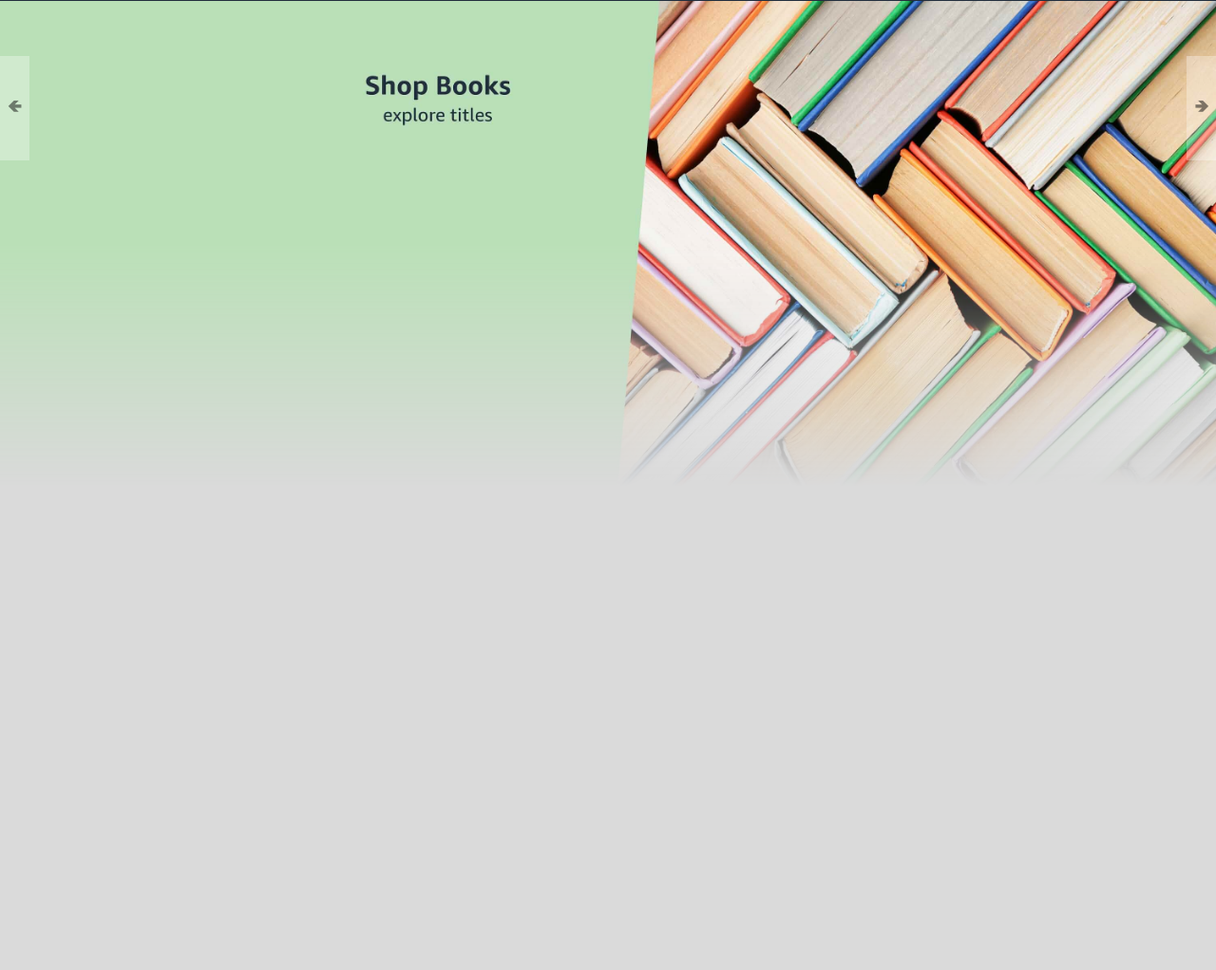
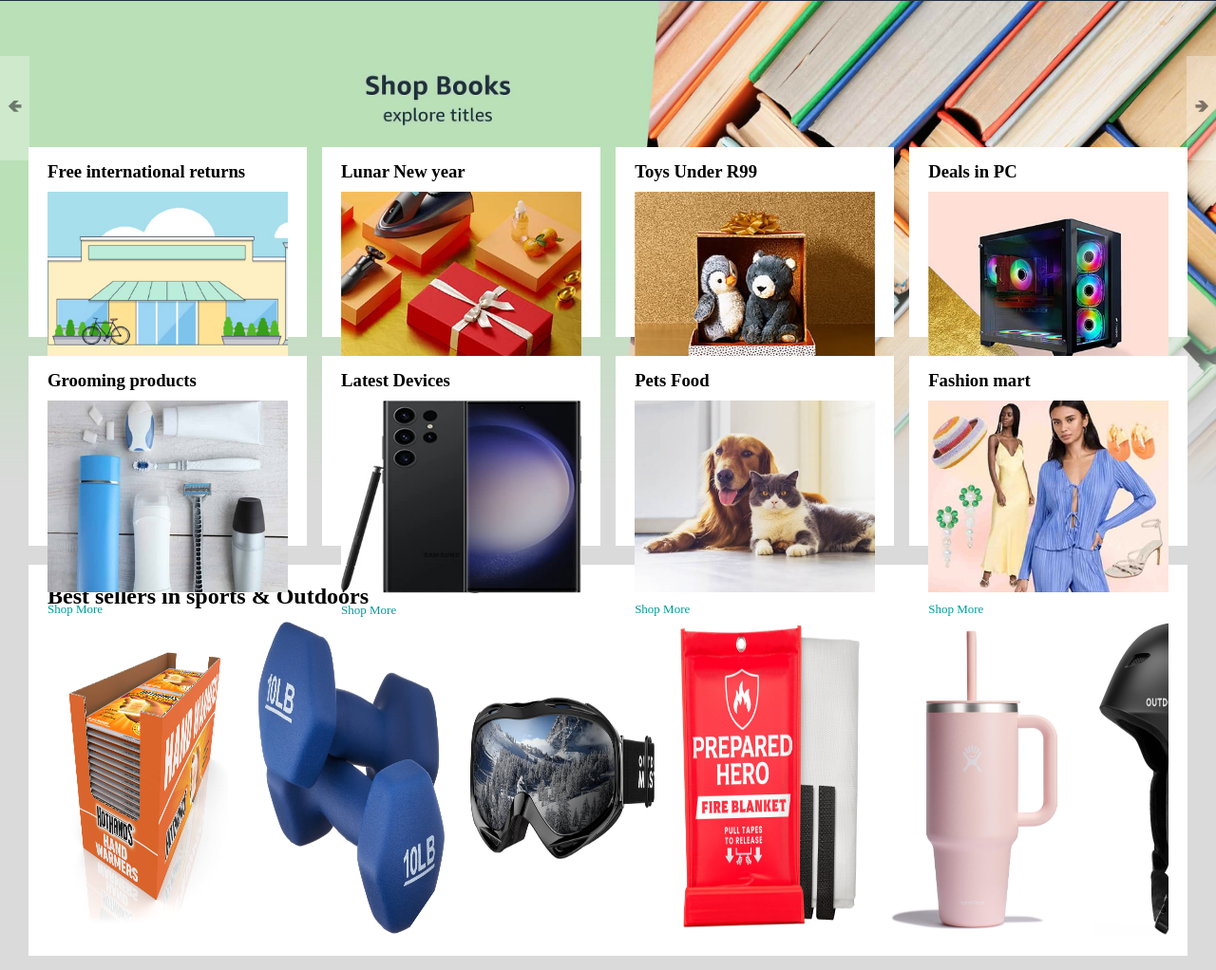
Before and after one commit to Bornrich39/JuniorM, a plain HTML site: page index.html in a window 1280 px wide. Shown: the part 101-1123 px from the top of the page at 95% size. Before the commit the page ends 800 px from the top, so only its background shows below. Drawn offline with Linux system fonts and the light colour scheme.

Commit message:
Amazon Details
Adding details and functionaliyty

```diff
--- a/index.html
+++ b/index.html
@@ -49,7 +49,7 @@
 
     <div class="nav-bottom">
         <div>
-            <img src="./assets/menu_icon.png" width="25px" alt="">
+            <img src="./assets/menu_icon.png" width ="25px" alt="">
             <p>All</p>
         </div>
         <p>Today's deals</p>
@@ -72,6 +72,67 @@
             <img src="./assets/header6.jpg" class="header-img" alt="">
         </ul>
     </div>
+    <div class="box-row header-box">
+        <div class="box-col">
+            <h3>Free international returns</h3>
+            <img src="./assets/box1-1.jpg" alt="">
+            <a href="/">Shop More</a>
+        </div>
+        <div class="box-col">
+            <h3>Lunar New year</h3>
+            <img src="./assets/box1-2.jpg" alt="">
+            <a href="/">Shop More</a>
+        </div>
+        <div class="box-col">
+            <h3>Toys Under R99</h3>
+            <img src="./assets/box1-3.jpg" alt="">
+            <a href="/">Shop More</a>
+        </div>
+        <div class="box-col">
+            <h3>Deals in PC</h3>
+            <img src="./assets/box1-4.jpg" alt="">
+            <a href="/">Shop More</a>
+        </div>
+    </div>
+    <div class="box-row">
+        <div class="box-col">
+            <h3>Grooming products</h3>
+            <img src="./assets/box2-1.jpg" alt="">
+            <a href="/">Shop More</a>
+        </div>
+        <div class="box-col">
+            <h3>Latest Devices</h3>
+            <img src="./assets/box2-2.jpg" alt="">
+            <a href="/">Shop More</a>
+        </div>
+        <div class="box-col">
+            <h3>Pets Food</h3>
+            <img src="./assets/box2-3.jpg" alt="">
+            <a href="/">Shop More</a>
+        </div>
+        <div class="box-col">
+            <h3>Fashion mart</h3>
+            <img src="./assets/box2-4.jpg" alt="">
+            <a href="/">Shop More</a>
+        </div>
+    </div>
+
+<div class="product-slider">
+    <h2>Best sellers in sports & Outdoors </h2>
+    <div class="products">
+        <img src="./assets/product1-1.jpg" alt="">
+        <img src="./assets/product1-2.jpg" alt="">
+        <img src="./assets/product1-3.jpg" alt="">
+        <img src="./assets/product1-4.jpg" alt="">
+        <img src="./assets/product1-5.jpg" alt="">
+        <img src="./assets/product1-6.jpg" alt="">
+        <img src="./assets/product1-7.jpg" alt="">
+        <img src="./assets/product1-8.jpg" alt="">
+        <img src="./assets/product1-9.jpg" alt="">
+        <img src="./assets/product1-10.jpg" alt="">
+    </div>
+</div>
+
     <script src="script.js"></script>
 </body>
 </html>
--- a/script.js
+++ b/script.js
@@ -28,4 +28,12 @@ next_btn.addEventListener('click', (e)=>{
         n=0;
     }
     changeSlide();
-})
+});
+
+const scrollContainer = document.querySelectorAll(.products);
+for (const item of scrollContainer) {
+    item.addEventListener('wheel' (evt)=>{
+        evt.preventDefault();
+        item.scrollLeft +=evt.deltaY;
+    });
+}
--- a/style.css
+++ b/style.css
@@ -120,3 +120,47 @@ nav{
 .control_next{
     right: 0;
 }
+.box-row{
+    display: flex;
+    flex-wrap: wrap;
+    row-gap: 20px;
+    justify-content: space-between;
+    margin: 20px 30px;
+}
+.box-col{
+    display: flex;
+    flex-direction: column;
+    gap: 10px;
+    padding: 15px 20px;
+    background: #fff;
+    max-width: 24%;
+    max-height: 200px;
+    z-index: 1;
+}
+.box-col a{
+    font-size: 13px;
+    color: #009999;
+    font-weight: 500;
+}
+.header-box{
+    margin-top: -28vw;
+}
+.product-slider{
+    background: #fff;
+    margin: 0 30px;
+    padding: 20px;
+    margin-bottom: 15px;
+}
+.product-slider .products{
+    display: flex;
+    overflow-x: auto;
+    gap: 20px;
+    margin-top: 10px;
+}
+.product-slider .products img{
+    max-width: 200px;
+    max-height: 200;
+}
+.product-slider .products::-webkit-scrollbar{
+    display: none;
+}
```
